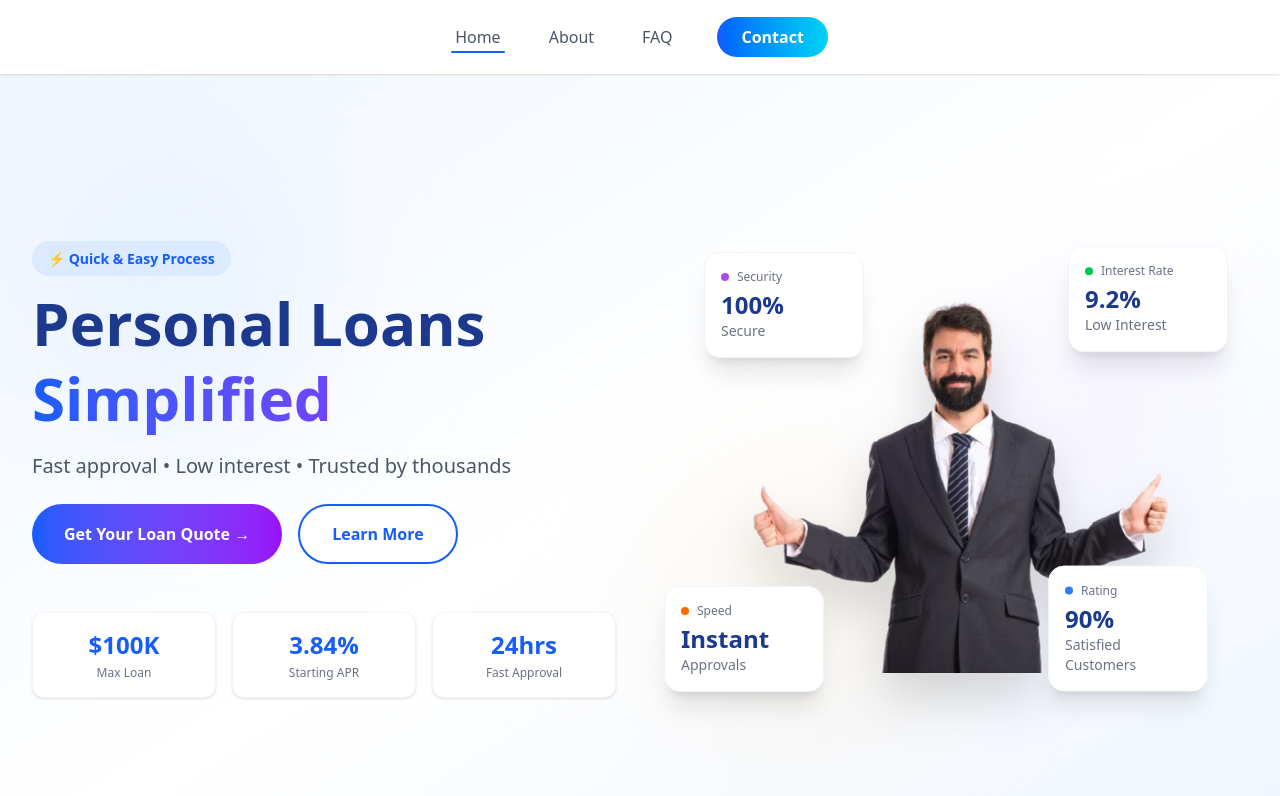
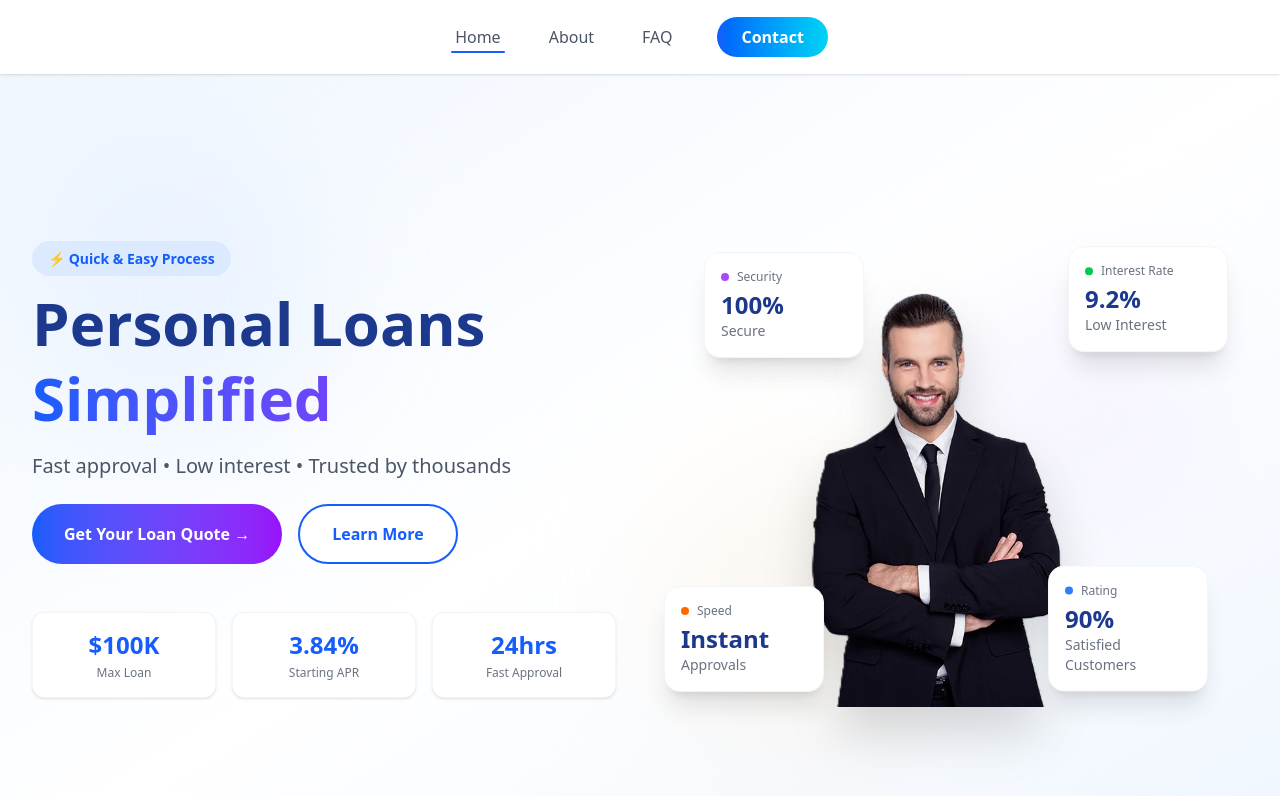
Before and after one commit to Animeshkumar5/loan, a React (Vite) app: page / in a window 1280 px wide. Shown: the top 796 px of the page. Built offline with nearby package versions, Linux system fonts and the light colour scheme.

Commit message:
changed img of hero sec

```diff
--- a/src/pages/Home.jsx
+++ b/src/pages/Home.jsx
@@ -180,7 +180,7 @@ export default function Home() {
             <div className="order-1 lg:order-2 relative h-[400px] sm:h-[500px] lg:h-[600px] flex items-center justify-center">
               <div className="relative w-full h-full flex items-center justify-center">
                 <img
-                  src="/hero.png"
+                  src="/heroloanfinal.png"
                   alt="Loan Hero"
                   className="w-full max-w-md lg:max-w-lg h-auto object-contain drop-shadow-2xl"
                 />
```
Also changed, not shown: public/heroloan3.jpg (added), public/heroloanfinal.png (added).
